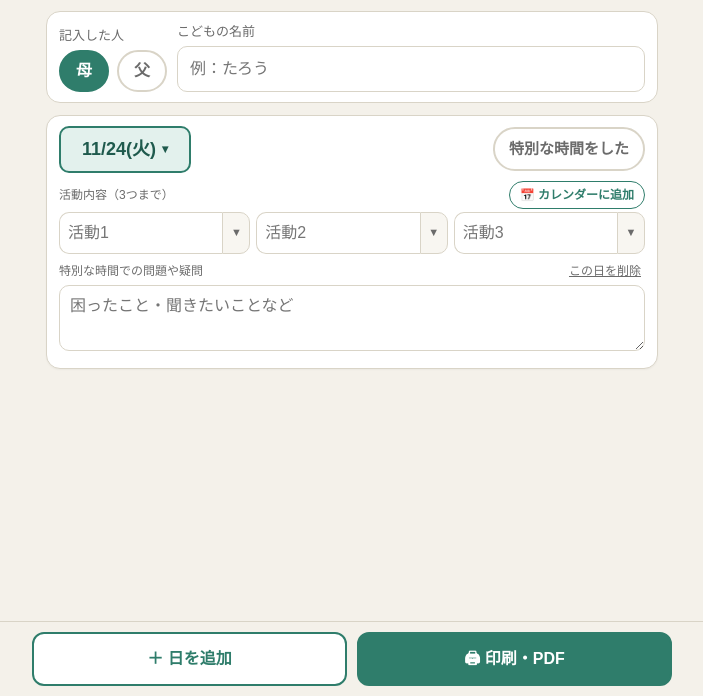
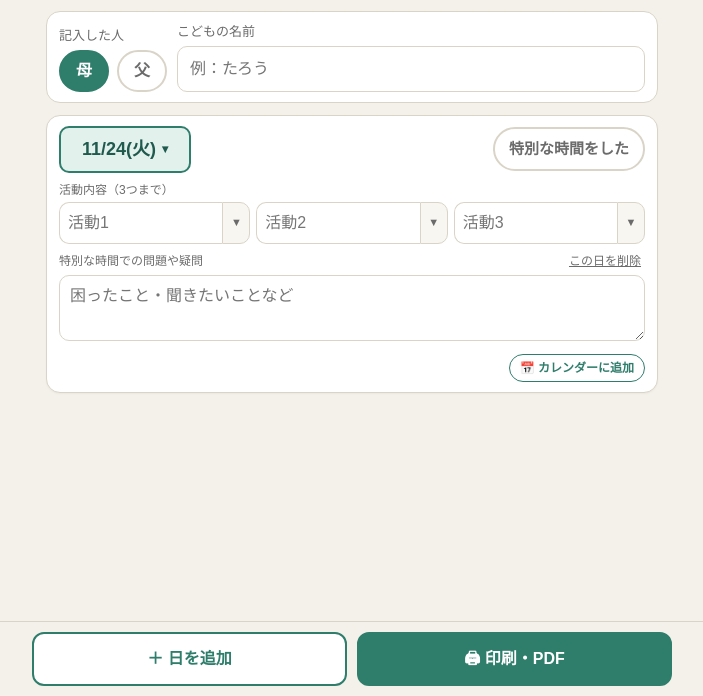
Before and after one commit to mokobear-git/cdi-homework, a plain HTML site: page index.html in a window 1280 px wide. Both pictures are taken after a click on the button "＋ 日を追加". Shown: the part 104-800 px from the top of the page, without its empty margins (288-991 px from the left). Drawn offline with Linux system fonts and the light colour scheme.

Commit message:
Move calendar button below the problems/questions field
Co-Authored-By: Claude Sonnet 5.5 <noreply@anthropic.com>

```diff
--- a/index.html
+++ b/index.html
@@ -46,6 +46,7 @@ h1{font-size:20px;margin:4px 0 12px}
 .del:hover{background:#f3e3df;color:var(--danger)}
 .cal{border:1px solid var(--accent);background:#fff;color:var(--accent);font-size:12px;font-weight:700;padding:4px 10px;border-radius:999px;cursor:pointer}
 .cal:hover{background:var(--accent-soft)}
+.calrow{text-align:right;margin-top:6px}
 .fl{font-size:12px;color:var(--sub);margin:6px 0 3px;display:flex;justify-content:space-between;align-items:center}
 .acts3{display:grid;grid-template-columns:repeat(3,minmax(0,1fr));gap:6px}
 
@@ -219,10 +220,11 @@ function render(){
         <label class="datebtn"><span class="dtext">${esc(fmt(r.date)||'日付を選ぶ')}</span><input type="date" class="date" value="${esc(r.date)}"></label>
         <label class="check"><input type="checkbox" class="done"${r.done?' checked':''}><span>特別な時間をした</span></label>
       </div>
-      <div class="fl"><span>活動内容（3つまで）</span><button type="button" class="cal">📅 カレンダーに追加</button></div>
+      <div class="fl"><span>活動内容（3つまで）</span></div>
       <div class="acts3">${acts}</div>
       <div class="fl"><span>特別な時間での問題や疑問</span><button type="button" class="del">この日を削除</button></div>
       <textarea class="text note" placeholder="困ったこと・聞きたいことなど">${esc(r.note)}</textarea>
+      <div class="calrow"><button type="button" class="cal">📅 カレンダーに追加</button></div>
     </div>`;
   }).join('');
 }
```
